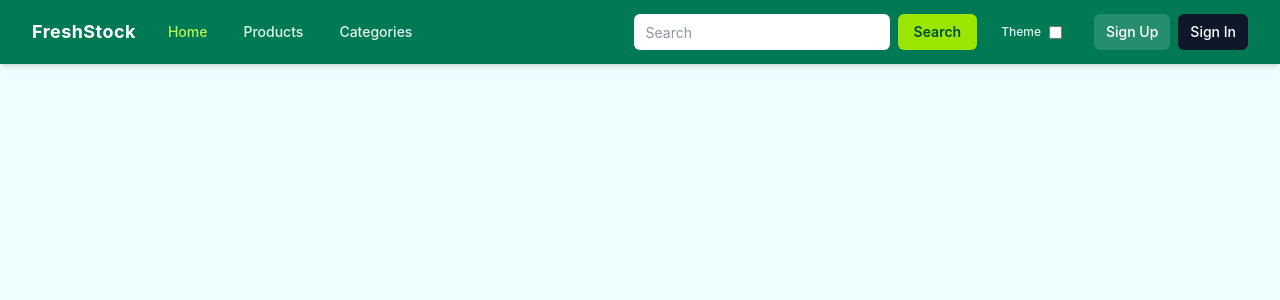
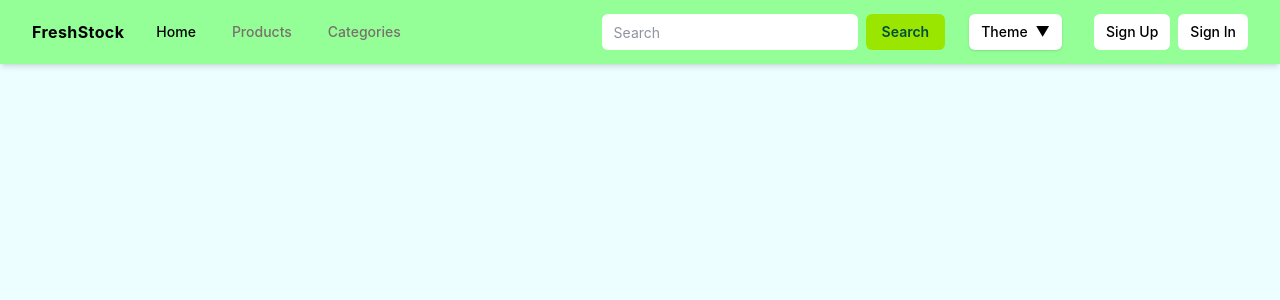
Before and after one commit to AkshayPP-3/inventory_application, a React (Vite) app in the folder client/: page / in a window 1280 px wide. Shown: the top 300 px of the page. Built offline with nearby package versions, Linux system fonts and the light colour scheme.

Commit message:
add DaisyUI theme dropdown section to navbar with theme switching

```diff
--- a/client/src/components/layout/Navbar.tsx
+++ b/client/src/components/layout/Navbar.tsx
@@ -1,4 +1,4 @@
-import { type FormEvent, useEffect, useState } from "react";
+import { type FormEvent, useEffect, useRef, useState } from "react";
 
 type NavbarProps = {
 	currentPage: "home" | "products";
@@ -8,7 +8,44 @@ type NavbarProps = {
 export default function Navbar({ currentPage, onNavigate }: NavbarProps) {
 	const [isLoggedIn, setIsLoggedIn] = useState(false);
 	const [searchTerm, setSearchTerm] = useState("");
-	const [isDarkTheme, setIsDarkTheme] = useState(false);
+	const [currentTheme, setCurrentTheme] = useState("light");
+	const [isThemeMenuOpen, setIsThemeMenuOpen] = useState(false);
+	const themeMenuRef = useRef<HTMLDivElement | null>(null);
+
+	const daisyThemes = [
+		"light",
+		"dark",
+		"cupcake",
+		"bumblebee",
+		"emerald",
+		"corporate",
+		"synthwave",
+		"retro",
+		"cyberpunk",
+		"valentine",
+		"halloween",
+		"garden",
+		"forest",
+		"aqua",
+		"lofi",
+		"pastel",
+		"fantasy",
+		"wireframe",
+		"black",
+		"luxury",
+		"dracula",
+		"cmyk",
+		"autumn",
+		"business",
+		"acid",
+		"lemonade",
+		"night",
+		"coffee",
+		"winter",
+		"dim",
+		"nord",
+		"sunset",
+	];
 
 	useEffect(() => {
 		const token = localStorage.getItem("token");
@@ -17,9 +54,23 @@ export default function Navbar({ currentPage, onNavigate }: NavbarProps) {
 
 	useEffect(() => {
 		const savedTheme = localStorage.getItem("theme");
-		const prefersDark = savedTheme === "dark";
-		setIsDarkTheme(prefersDark);
-		document.documentElement.setAttribute("data-theme", prefersDark ? "dark" : "light");
+		const themeToApply = savedTheme || "light";
+		setCurrentTheme(themeToApply);
+		document.documentElement.setAttribute("data-theme", themeToApply);
+	}, []);
+
+	useEffect(() => {
+		const handleOutsideClick = (event: MouseEvent) => {
+			if (!themeMenuRef.current) return;
+			if (!themeMenuRef.current.contains(event.target as Node)) {
+				setIsThemeMenuOpen(false);
+			}
+		};
+
+		document.addEventListener("mousedown", handleOutsideClick);
+		return () => {
+			document.removeEventListener("mousedown", handleOutsideClick);
+		};
 	}, []);
 
 	const handleSearch = (event: FormEvent<HTMLFormElement>) => {
@@ -27,28 +78,27 @@ export default function Navbar({ currentPage, onNavigate }: NavbarProps) {
 		onNavigate("products");
 	};
 
-	const handleThemeToggle = () => {
-		const nextIsDark = !isDarkTheme;
-		setIsDarkTheme(nextIsDark);
-		const nextTheme = nextIsDark ? "dark" : "light";
-		document.documentElement.setAttribute("data-theme", nextTheme);
-		localStorage.setItem("theme", nextTheme);
+	const handleThemeChange = (theme: string) => {
+		setCurrentTheme(theme);
+		document.documentElement.setAttribute("data-theme", theme);
+		localStorage.setItem("theme", theme);
+		setIsThemeMenuOpen(false);
 	};
 
 	const navLinkClass = (page: "home" | "products") =>
 		`px-2 py-1 text-sm font-medium transition ${
 			currentPage === page
-				? "text-lime-300"
-				: "text-white/90 hover:text-lime-200"
+				? "text-black"
+				: "text-stone-500 hover:text-black"
 		}`;
 
 	return (
-		<header className="sticky top-0 z-20 bg-emerald-700 text-white shadow-md">
+		<header className="sticky top-0 z-20 bg-[#93ff96] text-black shadow-md">
 			<nav className="mx-auto flex h-16 w-full max-w-7xl items-center gap-6 px-4 sm:px-6 lg:px-8">
 				<button
 					type="button"
 					onClick={() => onNavigate("home")}
-					className="text-lg font-bold tracking-wide"
+					className="text-black font-bold tracking-wide"
 				>
 					FreshStock
 				</button>
@@ -73,7 +123,7 @@ export default function Navbar({ currentPage, onNavigate }: NavbarProps) {
 						</button>
 					</li>
 					<li>
-						<button type="button" className="px-2 py-1 text-sm font-medium text-white/90 hover:text-lime-200">
+						<button type="button" className="px-2 py-1 text-sm font-medium text-stone-500 hover:text-black">
 							Categories
 						</button>
 					</li>
@@ -89,21 +139,48 @@ export default function Navbar({ currentPage, onNavigate }: NavbarProps) {
 					/>
 					<button
 						type="submit"
-						className="h-9 rounded-md bg-lime-400 px-4 text-sm font-semibold text-emerald-900 transition hover:bg-lime-300"
+						className="h-9 rounded-md bg-lime-400 px-4 text-sm font-semibold text-emerald-900 transition hover:bg-white/25"
 					>
 						Search
 					</button>
 				</form>
 
-				<label className="hidden items-center gap-2 text-xs font-medium md:flex" title="Toggle theme">
-					<span className="text-white/90">Theme</span>
-					<input
-						type="checkbox"
-						className="toggle toggle-sm border-white/50 bg-white/20"
-						checked={isDarkTheme}
-						onChange={handleThemeToggle}
-					/>
-				</label>
+				<div ref={themeMenuRef} className="relative">
+					<button
+						type="button"
+						onClick={() => setIsThemeMenuOpen((open) => !open)}
+						className="inline-flex h-9 items-center gap-2 rounded-md bg-white px-3 text-sm font-medium text-black shadow-sm transition hover:bg-neutral-100"
+						aria-haspopup="menu"
+						aria-expanded={isThemeMenuOpen}
+						title="Theme menu"
+					>
+						Theme
+						<span aria-hidden="true">▼</span>
+					</button>
+					{isThemeMenuOpen ? (
+						<ul
+							className="absolute right-0 top-full z-30 mt-2 max-h-72 w-52 overflow-y-auto rounded-lg bg-white p-2 text-sm text-slate-800 shadow-xl"
+							role="menu"
+						>
+							{daisyThemes.map((theme) => (
+								<li key={theme}>
+									<button
+										type="button"
+										onClick={() => handleThemeChange(theme)}
+										className={`w-full rounded-md px-3 py-2 text-left capitalize transition ${
+											currentTheme === theme
+												? "bg-emerald-100 font-semibold text-emerald-800"
+												: "hover:bg-slate-100"
+										}`}
+										role="menuitem"
+									>
+										{theme}
+									</button>
+								</li>
+							))}
+						</ul>
+					) : null}
+				</div>
 
 				{isLoggedIn ? (
 					<button
@@ -118,13 +195,13 @@ export default function Navbar({ currentPage, onNavigate }: NavbarProps) {
 					<div className="ml-2 hidden items-center gap-2 md:flex">
 						<button
 							type="button"
-							className="h-9 rounded-md bg-white/15 px-3 text-sm font-medium text-white transition hover:bg-white/25"
+							className="h-9 rounded-md bg-white px-3 text-sm font-medium text-black transition hover:bg-white/25"
 						>
 							Sign Up
 						</button>
 						<button
 							type="button"
-							className="h-9 rounded-md bg-slate-900 px-3 text-sm font-medium text-white transition hover:bg-slate-800"
+							className="h-9 rounded-md bg-white px-3 text-sm font-medium text-black transition hover:bg-white/25"
 						>
 							Sign In
 						</button>
```
